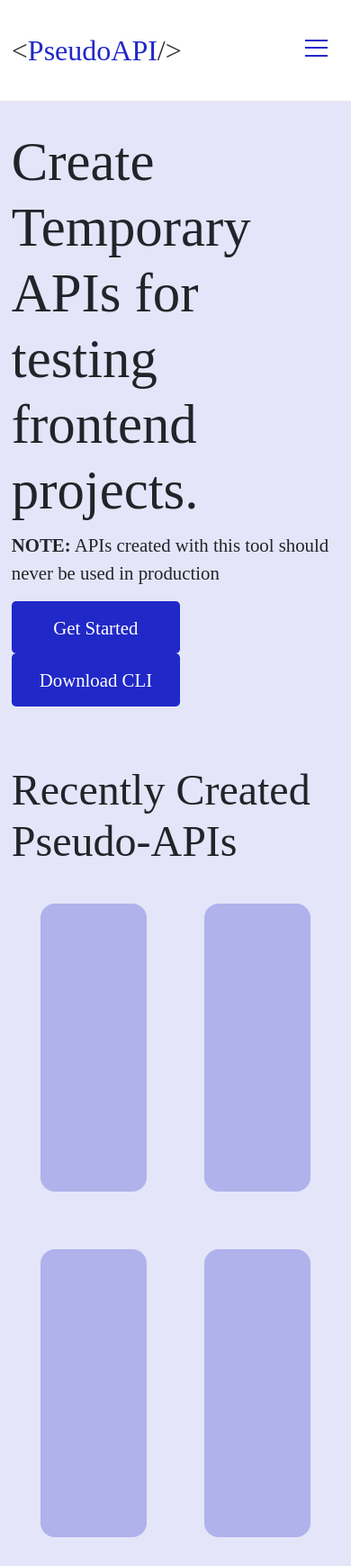
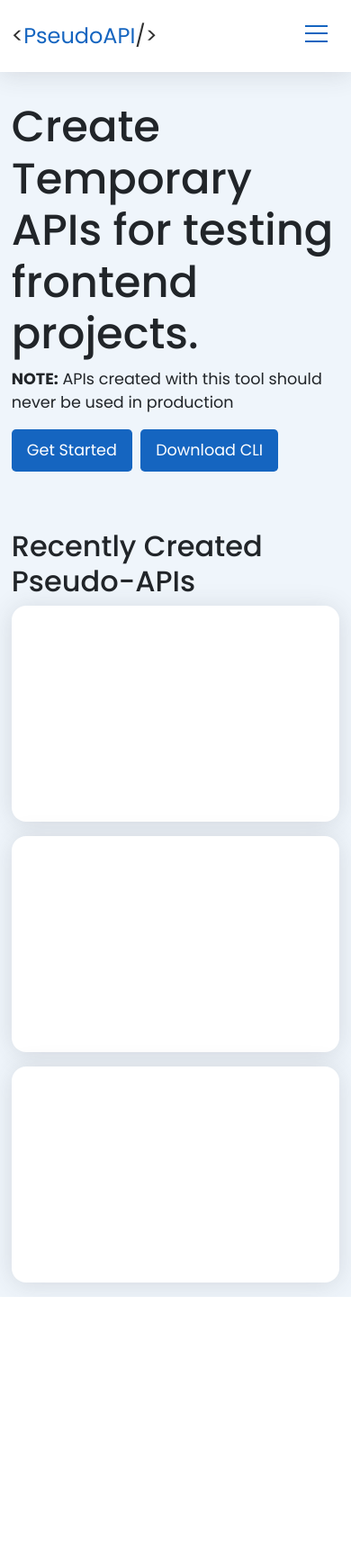
Before and after one commit to rubbieKelvin/pseudoapi, a Django app: page / in a window 390 px wide. Shown: the whole page at 90% size. After the commit the page ends 1441 px from the top, so only its background shows below. Run offline with Django 3.2, Linux system fonts and the light colour scheme; some libraries are stand-ins or nearby versions.

Commit message:
finished responsiveness

```diff
--- a/pseudoapi/static/css/global.css
+++ b/pseudoapi/static/css/global.css
@@ -1,3 +1,5 @@
+@import url('https://fonts.googleapis.com/css2?family=Poppins:wght@100;300;400;500;700&display=swap');
+
 *{
 	font-family: "Poppins" !important;
 }
@@ -54,15 +56,33 @@ body{
     .search-bar-btn{
     	width: 25% !important;
     }
+
+    .api-card{
+		width: 100% !important;
+		margin: 0px !important;
+		margin-bottom: 1em !important;
+	}
 }
 
 @media(max-width: 640px){
     .navbar{
 		padding-right: 0.8em !important;
 		padding-left: 0.8em !important;
+		height: 5em !important;
 	}
 
 	.navbar-brand{
-		font-size: 1em;
+		font-size: 1.5em  !important;
+	}
+
+	#navbarTogglerDemo02{
+		background-color: #ffffff;
+		padding: 1em;
+		border-radius: 1em;
+	}
+
+	.explore-section > h2{
+		font-size: 2em !important;
+		font-weight: 500 !important;
 	}
 }
--- a/pseudoapi/static/css/index.css
+++ b/pseudoapi/static/css/index.css
@@ -1,3 +1,7 @@
+.vh100{
+	height: 90vh !important;
+}
+
 .hero{
 	display: flex;
 	margin-bottom: 4em;
@@ -35,6 +39,11 @@
 	font-weight: 300;
 }
 
+.api-list{
+	display: flex;
+	flex-direction: row;
+}
+
 
 @media(max-width: 1280px){
 	.hero-left > h2{
@@ -63,6 +72,10 @@
     .hero-right{
     	display: none;
     }
+
+    .api-list{
+		flex-direction: column;
+	}
 }
 
 @media(max-width: 640px){
@@ -70,4 +83,18 @@
 		padding-left: 0.8em !important;
 		padding-right: 0.8em !important;
 	}
+
+	.hero-left > h2{
+		font-size: 3em;
+	}
+
+	.hero-left > p{
+		font-size: 1.1em;
+	}
+
+	.hero-left > button{
+		height: 2.7em;
+		width: auto;
+		font-size: 1.1em;
+	}
 }
--- a/pseudoapi/static/css/vars.css
+++ b/pseudoapi/static/css/vars.css
@@ -1,6 +1,6 @@
 :root{
-	--primary: #2028c8;
-	--primary-faded: #2028c844;
+	--primary: #1565C0;
+	--primary-faded: #1565C044;
 	--dark: #303030;
-	--light-bg: #E4E5F8;
+	--light-bg: #1565C011;
 }
--- a/pseudoapi/static/js/main.js
+++ b/pseudoapi/static/js/main.js
@@ -16,7 +16,8 @@ Vue.component("nav-bar", {
 					color: this.pallete.dark,
 					height: "7em",
 					paddingLeft: "10em",
-					paddingRight: "10em"
+					paddingRight: "10em",
+					boxShadow: "0 .15rem 1.75rem 0 #3a3b4526 !important"
 				},
 
 				navlink: {
@@ -96,19 +97,19 @@ Vue.component("api-card", {
 		return {
 			style: {
 				apiCard: {
-					width: "100%",
-					height: "20em",
+					width: "33.3%",
+					height: "15em",
 					borderRadius: "1em",
-					backgroundColor: this.pallete.primaryFaded,
+					backgroundColor: "#ffffff",
 					// marginBottom: "1em",
-					margin: "2em"
+					margin: "2em",
+					boxShadow: "0 .15rem 1.75rem 0 #3a3b4526 !important"
 				}
 			}
 		}
 	},
 	template: `
-	<div class="api-card col" v-bind:style="style.apiCard">
-
-	</div>
+		<div class="api-card" v-bind:style="style.apiCard">
+		</div>
 	`
 });
--- a/pseudoapi/templates/index.html
+++ b/pseudoapi/templates/index.html
@@ -20,7 +20,7 @@
 
         <div class="body" v-bind:style="style.body">
 
-            <div class="landing-page" v-if="pageindex == 0">
+            <div class="landing-page">
                 <div class="hero">
 
                     <div class="hero-left">
@@ -60,20 +60,13 @@
                 <div class="explore-section">
                     <h2>Recently Created Pseudo-APIs</h2>
 
-                    <div class="api-list container-fluid" v-bind:style="{display: 'flex', flexDirection: 'column'}">
-                        <div class="row">
-                            <api-card v-bind:pallete="pallete"></api-card>
-                            <api-card v-bind:pallete="pallete"></api-card>
-                        </div>
-
-                        <div class="row">
-                            <api-card v-bind:pallete="pallete"></api-card>
-                            <api-card v-bind:pallete="pallete"></api-card>
-                        </div>
+                    <div class="api-list">
+                        <api-card v-bind:pallete="pallete"></api-card>
+                        <api-card v-bind:pallete="pallete"></api-card>
+                        <api-card v-bind:pallete="pallete"></api-card>
                     </div>
                 </div>
             </div>
-
 
         </div>
     </div>
```
